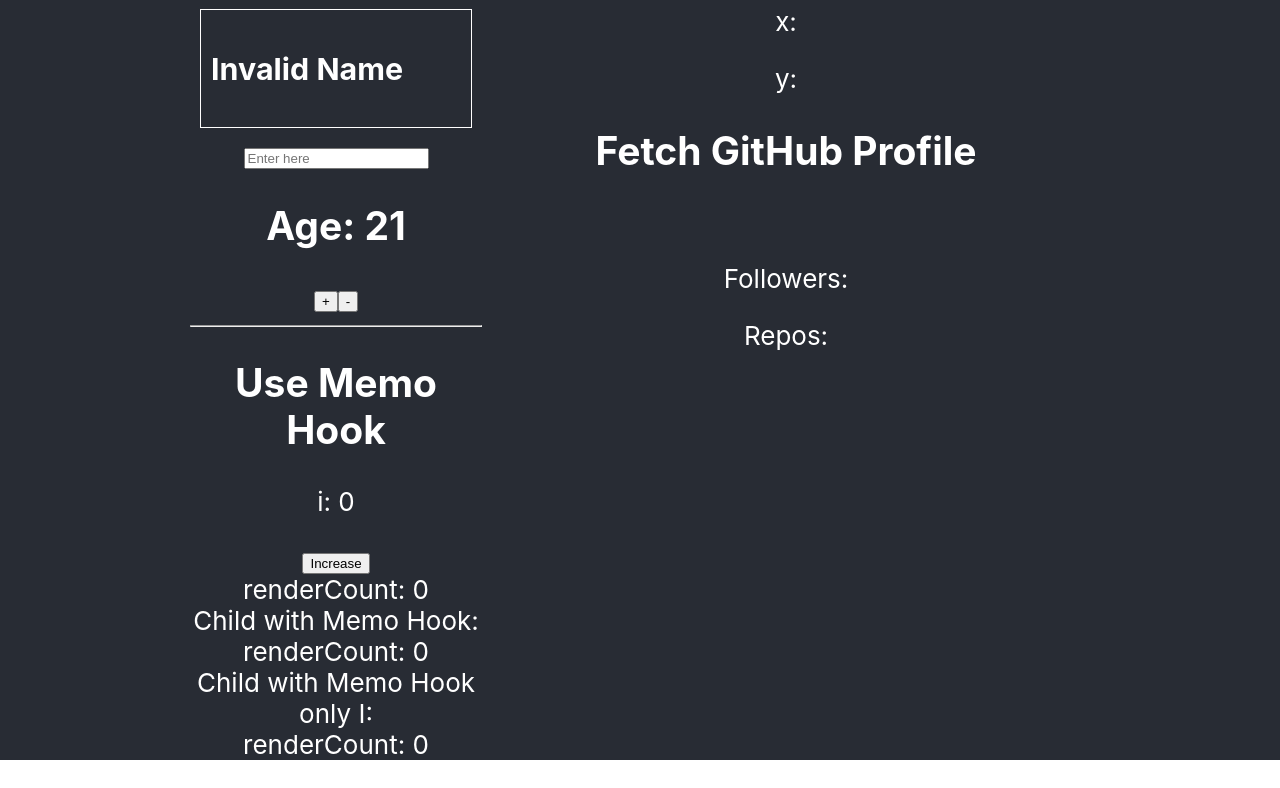
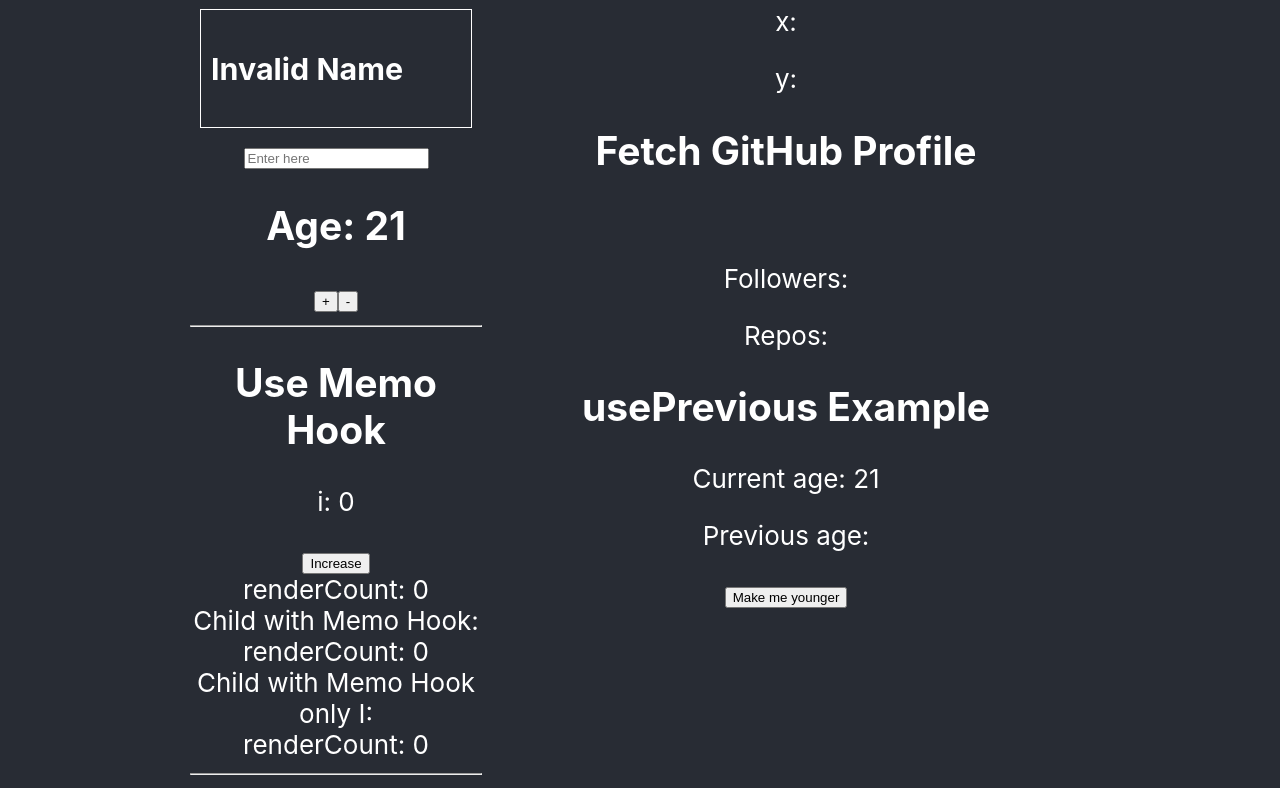
Before and after one commit to Kason7/complete-react-hooks-course, a React (Create React App) app in the folder client/: page / in a window 1280 px wide. Shown: the part 621-1409 px from the top of the page. Before the commit the page ends 1381 px from the top, so only its background shows below. Built offline with nearby package versions, Linux system fonts and the light colour scheme; no server answers.

Commit message:
Lesson 33. Custom Hook: usePrevious

```diff
--- a/client/src/App.js
+++ b/client/src/App.js
@@ -8,6 +8,9 @@
 import Timer from './components/Timer';
 import FetchGithub from './components/FetchGithub';
 import MemoExample from './components/MemoExample';
+
+// Import custom hooks
+import usePrevious from './hooks/usePrevious';
 
 // Data
 const nameTagData = [
@@ -58,6 +61,10 @@
       );
     });
 
+  // State for usePrevious example
+  const [age2, setAge2] = useState(21);
+  const previousAge = usePrevious(age2);
+
   // Component body
   return (
     <div className='App'>
@@ -75,11 +82,18 @@
             <button onClick={ageDown}>-</button>
             <hr />
             <MemoExample />
+            <hr />
           </div>
           <div>
             <Lifecycle />
             <Timer />
             <FetchGithub />
+            <div>
+              <h2>usePrevious Example</h2>
+              <p>Current age: {age2}</p>
+              <p>Previous age: {previousAge}</p>
+              <button onClick={() => setAge2(age2 - 1)}>Make me younger</button>
+            </div>
           </div>
         </div>
       </header>
--- /dev/null
+++ b/client/src/hooks/usePrevious.js
@@ -0,0 +1,11 @@
+import { useEffect, useRef } from 'react';
+
+export const usePrevious = (value) => {
+  const ref = useRef(null);
+  useEffect(() => {
+    ref.current = value;
+  });
+  return ref.current;
+};
+
+export default usePrevious;
```
